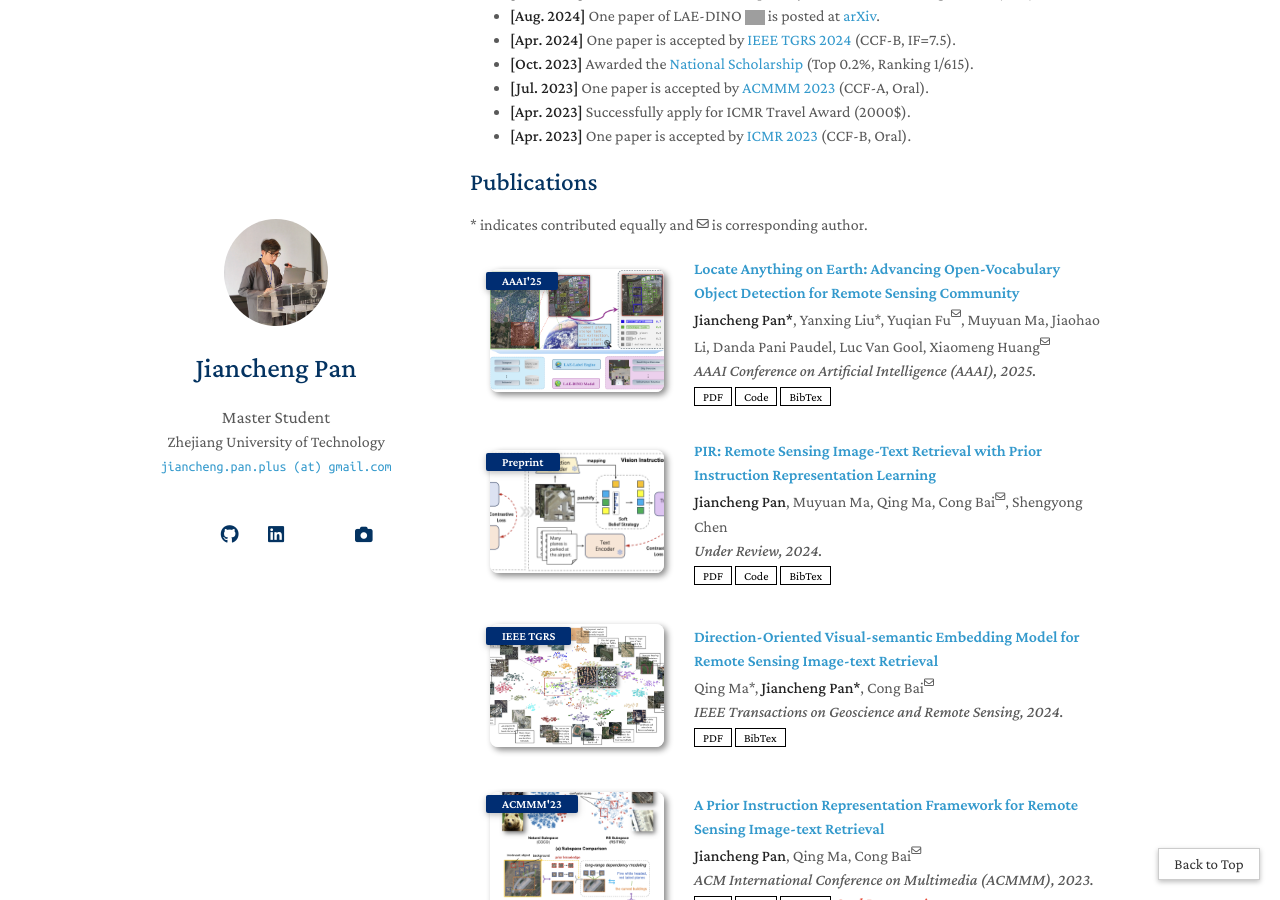
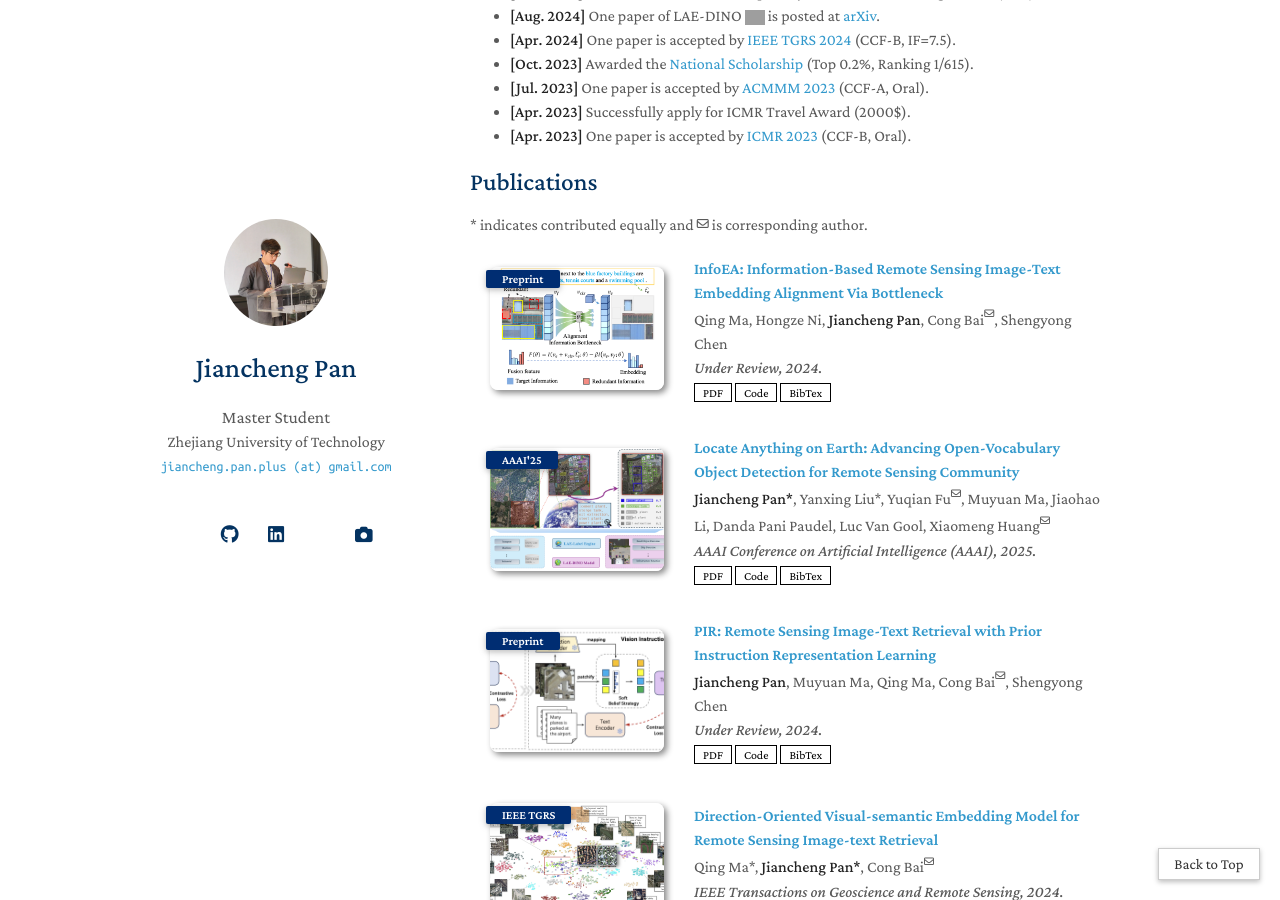
Before and after one commit to jaychempan/jaychempan.github.io, a Jekyll site: the page built from index.md, in a window 1280 px wide and 900 px high, scrolled down 538 px. Built offline with Jekyll 4.4.1, drawn with Linux system fonts in a browser that asks for light colours; a style sheet for code colours, icons or effects is not loaded; our own code applies the rules of GitHub Pages for plain Markdown files; grey boxes are pictures that could not be loaded.

Commit message:
update index

```diff
--- a/_data/publications.yml
+++ b/_data/publications.yml
@@ -1,4 +1,12 @@
 main:
+  - title: "InfoEA: Information-Based Remote Sensing Image-Text Embedding Alignment Via Bottleneck"
+    authors: Qing Ma, Hongze Ni, <strong>Jiancheng Pan</strong>, Cong Bai<sup><i class="fa-regular fa-envelope fa-xs"></i></sup>, Shengyong Chen
+    conference_short: Preprint
+    conference: Under Review, 2024.
+    pdf: http://arxiv.org/abs/2408.09111
+    code: https://github.com/jaychempan/LAE-DINO/
+    bibtex: ./bibx/pan2024locateearthadvancingopenvocabulary.html
+    image: ./images/papers/infoea.png
 
   - title: "Locate Anything on Earth: Advancing Open-Vocabulary Object Detection for Remote Sensing Community"
     authors: <strong>Jiancheng Pan&ast;</strong>, Yanxing Liu&ast;, Yuqian Fu<sup><i class="fa-regular fa-envelope fa-xs"></i></sup>, Muyuan Ma, Jiaohao Li, Danda Pani Paudel, Luc Van Gool, Xiaomeng Huang<sup><i class="fa-regular fa-envelope fa-xs"></i></sup>
```
Also changed, not shown: images/papers/infoea.png (added).
